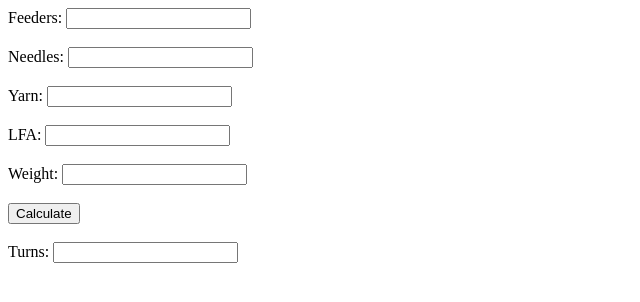
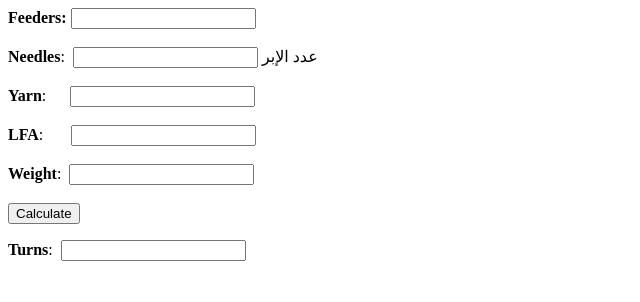
Before and after one commit to shaydzmi/calculator, a plain HTML site: page index.html in a window 1280 px wide. Shown: the whole page, without its empty margins (0-640 px from the left). Drawn offline with Linux system fonts and the light colour scheme.

Commit message:
Update index.html

```diff
--- a/index.html
+++ b/index.html
@@ -1,5 +1,6 @@
 <!DOCTYPE html>
 <html>
+
 <head>
     <title>Calculator</title>
     <script>
@@ -14,29 +15,10 @@
         }
     </script>
 </head>
+
 <body>
-	<form>
-		<label for="b1">Feeders:</label>
-		<input type="text" id="b1" name="b1"><br><br>
+    <form style="text-align: left;"><label for="b1"><strong>Feeders:&nbsp;</strong></label><input type="text" id="b1" name="b1"><br><br><label for="b2"><strong>Needles</strong>:&nbsp;</label> <input type="text" id="b2" name="b2"> عدد الإبر<br><br><label for="b3"><strong>Yarn</strong>: &nbsp; &nbsp; &nbsp;</label><input type="text" id="b3" name="b3"><br><br><label for="b4"><strong>LFA</strong>: &nbsp; &nbsp; &nbsp;&nbsp;</label><input type="text" id="b4" name="b4"><br><br><label for="b5"><strong>Weight</strong>:&nbsp;</label> <input type="text" id="b5" name="b5"><br><br> <input type="button" value="Calculate"></form>
+    <p><label for="result"><strong>Turns</strong>: &nbsp;</label><input type="text" id="result" name="result" readonly=""></p>
+</body>
 
-		<label for="b2">Needles:</label>
-		<input type="text" id="b2" name="b2"><br><br>
-
-		<label for="b3">Yarn:</label>
-		<input type="text" id="b3" name="b3"><br><br>
-
-		<label for="b4">LFA:</label>
-		<input type="text" id="b4" name="b4"><br><br>
-
-		<label for="b5">Weight:</label>
-		<input type="text" id="b5" name="b5"><br><br>
-
-		<input type="button" value="Calculate" onclick="calculate()">
-	</form>
-
-	<br>
-
-	<label for="result">Turns:</label>
-	<input type="text" id="result" name="result" readonly>
-</body>
 </html>
```
Lines whose indentation alone changed are shown as unchanged.
